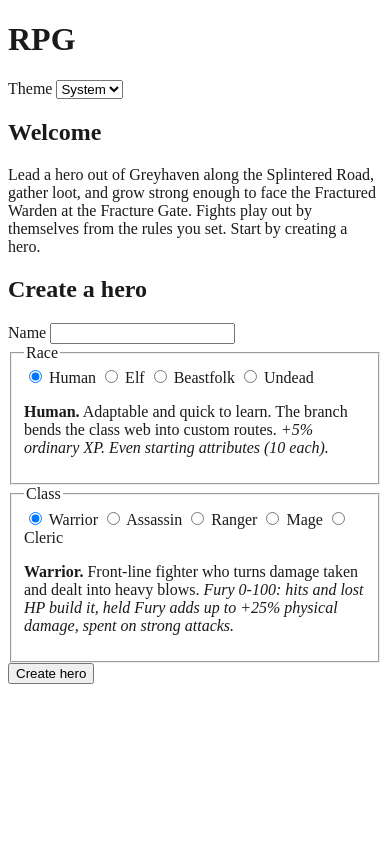
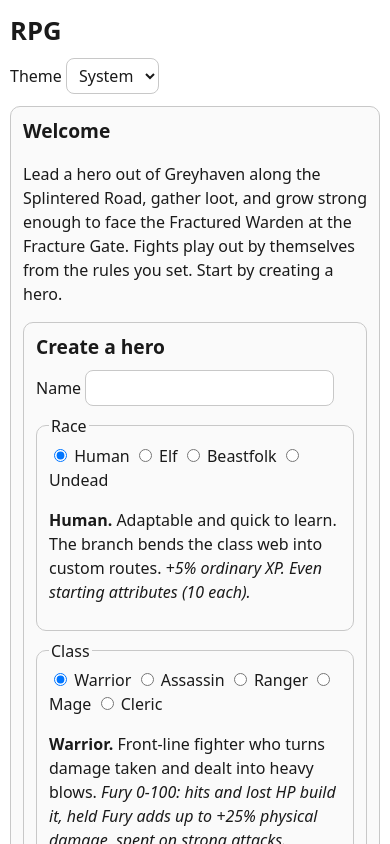
Before and after one commit to Elegalaxy/rpg, a React (Vite) app: page / in a window 390 px wide. Shown: the top 844 px of the page. Built offline with nearby package versions, Linux system fonts and the light colour scheme.

Commit message:
Add a first styling pass with cards, tabs, and a phone layout.
Co-Authored-By: Claude Sonnet 5.5 <noreply@anthropic.com>

```diff
--- a/src/ui/theme.css
+++ b/src/ui/theme.css
@@ -43,3 +43,189 @@ body {
   background: var(--bg);
   color: var(--fg);
 }
+
+/* ---- Layout and base components (first UI pass) ---- */
+
+:root {
+  --accent: #2f6f3e;
+  --accent-fg: #ffffff;
+  --radius: 10px;
+  --gap: 12px;
+}
+
+:root[data-theme='dark'] {
+  --accent: #4fae68;
+  --accent-fg: #0e1a12;
+}
+
+@media (prefers-color-scheme: dark) {
+  :root:not([data-theme='light']):not([data-theme='dark']) {
+    --accent: #4fae68;
+    --accent-fg: #0e1a12;
+  }
+}
+
+* {
+  box-sizing: border-box;
+}
+
+body {
+  margin: 0;
+  font: 16px/1.5 system-ui, -apple-system, 'Segoe UI', Roboto, sans-serif;
+}
+
+#root {
+  max-width: 960px;
+  margin: 0 auto;
+  padding: 12px 16px 48px;
+}
+
+h1 {
+  margin: 4px 0 8px;
+  font-size: 1.6rem;
+}
+
+h2 {
+  margin: 0 0 8px;
+  font-size: 1.2rem;
+}
+
+h3 {
+  margin: 16px 0 6px;
+  font-size: 1rem;
+}
+
+section[aria-label] {
+  margin: var(--gap) 0;
+  padding: 14px 16px;
+  border: 1px solid var(--border);
+  border-radius: var(--radius);
+  background: var(--panel);
+}
+
+section[aria-label] > h2:first-child,
+section[aria-label] > h3:first-child {
+  margin-top: 0;
+}
+
+ul {
+  margin: 6px 0;
+  padding-left: 20px;
+}
+
+li {
+  margin: 4px 0;
+}
+
+fieldset {
+  margin: 8px 0;
+  border: 1px solid var(--border);
+  border-radius: var(--radius);
+}
+
+table {
+  border-collapse: collapse;
+}
+
+th,
+td {
+  padding: 2px 10px 2px 0;
+  text-align: left;
+}
+
+button,
+select,
+input {
+  font: inherit;
+  color: inherit;
+}
+
+button {
+  min-height: 36px;
+  padding: 4px 12px;
+  border: 1px solid var(--border);
+  border-radius: 8px;
+  background: var(--panel-2);
+  cursor: pointer;
+}
+
+button:hover:not(:disabled) {
+  border-color: var(--accent);
+}
+
+button:disabled {
+  opacity: 0.5;
+  cursor: not-allowed;
+}
+
+button[aria-pressed='true'] {
+  border-color: var(--accent);
+  background: var(--accent);
+  color: var(--accent-fg);
+}
+
+input:not([type='radio']):not([type='checkbox']),
+select {
+  min-height: 36px;
+  padding: 4px 8px;
+  border: 1px solid var(--border);
+  border-radius: 8px;
+  background: var(--panel-2);
+}
+
+[role='alert'] {
+  padding: 8px 12px;
+  border: 1px solid var(--danger);
+  border-radius: 8px;
+  color: var(--danger);
+}
+
+header[aria-label='Status'] {
+  position: sticky;
+  top: 0;
+  z-index: 5;
+  margin: 0 -16px;
+  padding: 8px 16px;
+  border-bottom: 1px solid var(--border);
+  background: var(--bg);
+}
+
+header[aria-label='Status'] p {
+  margin: 2px 0;
+}
+
+nav[aria-label='Main'] {
+  display: flex;
+  flex-wrap: wrap;
+  gap: 8px;
+  margin: 10px 0;
+}
+
+nav[aria-label='Main'] button {
+  flex: 1 1 0;
+  min-width: 90px;
+  font-weight: 600;
+}
+
+@media (max-width: 600px) {
+  #root {
+    padding: 8px 10px 48px;
+  }
+
+  header[aria-label='Status'] {
+    margin: 0 -10px;
+    padding: 6px 10px;
+  }
+
+  section[aria-label] {
+    padding: 10px 12px;
+  }
+
+  button {
+    min-height: 44px;
+  }
+
+  .actor-card {
+    width: 100%;
+  }
+}
```
Also changed, not shown: doc/IMPLEMENTATION_PLAN.md (+1 -0 lines).
